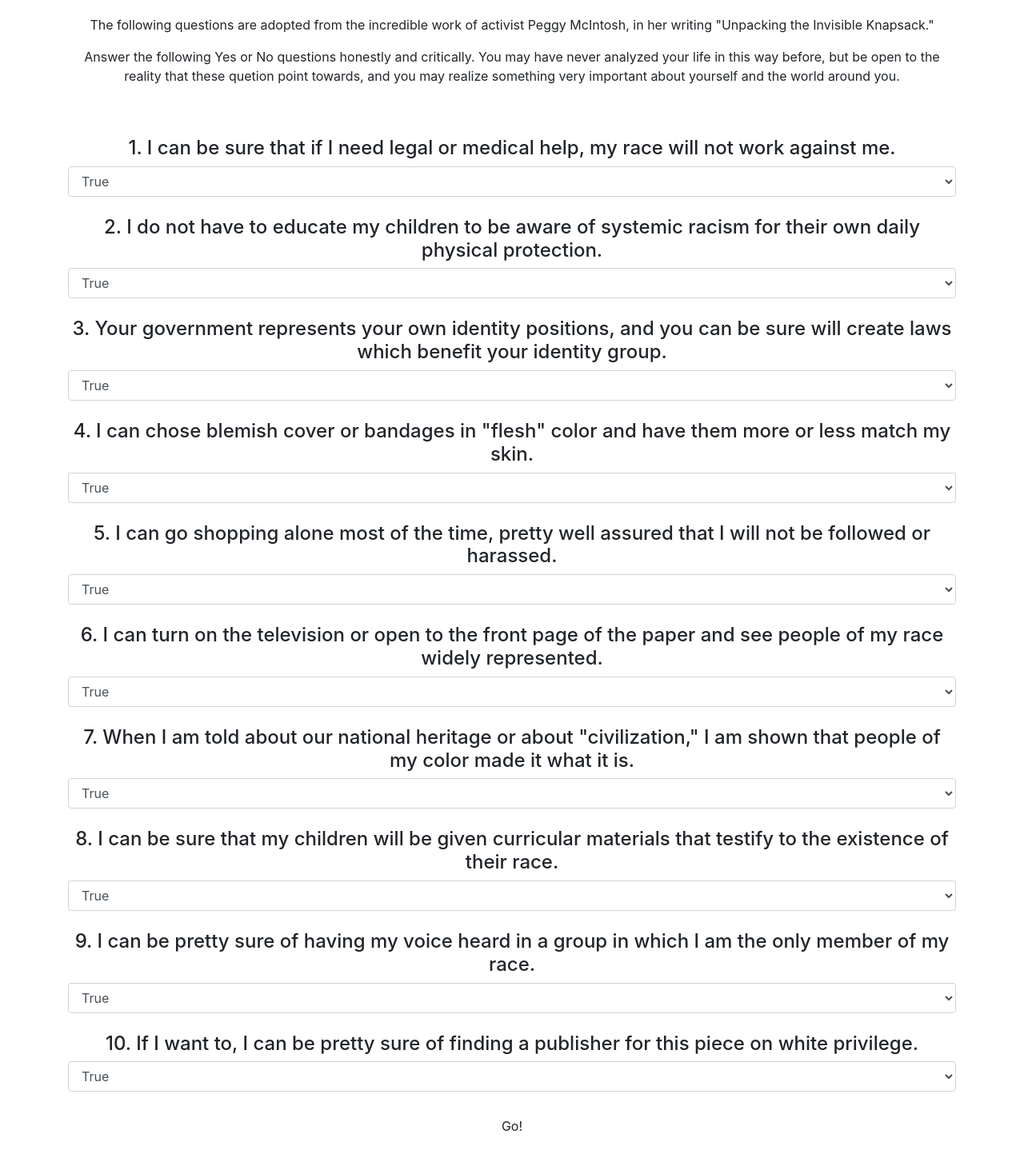
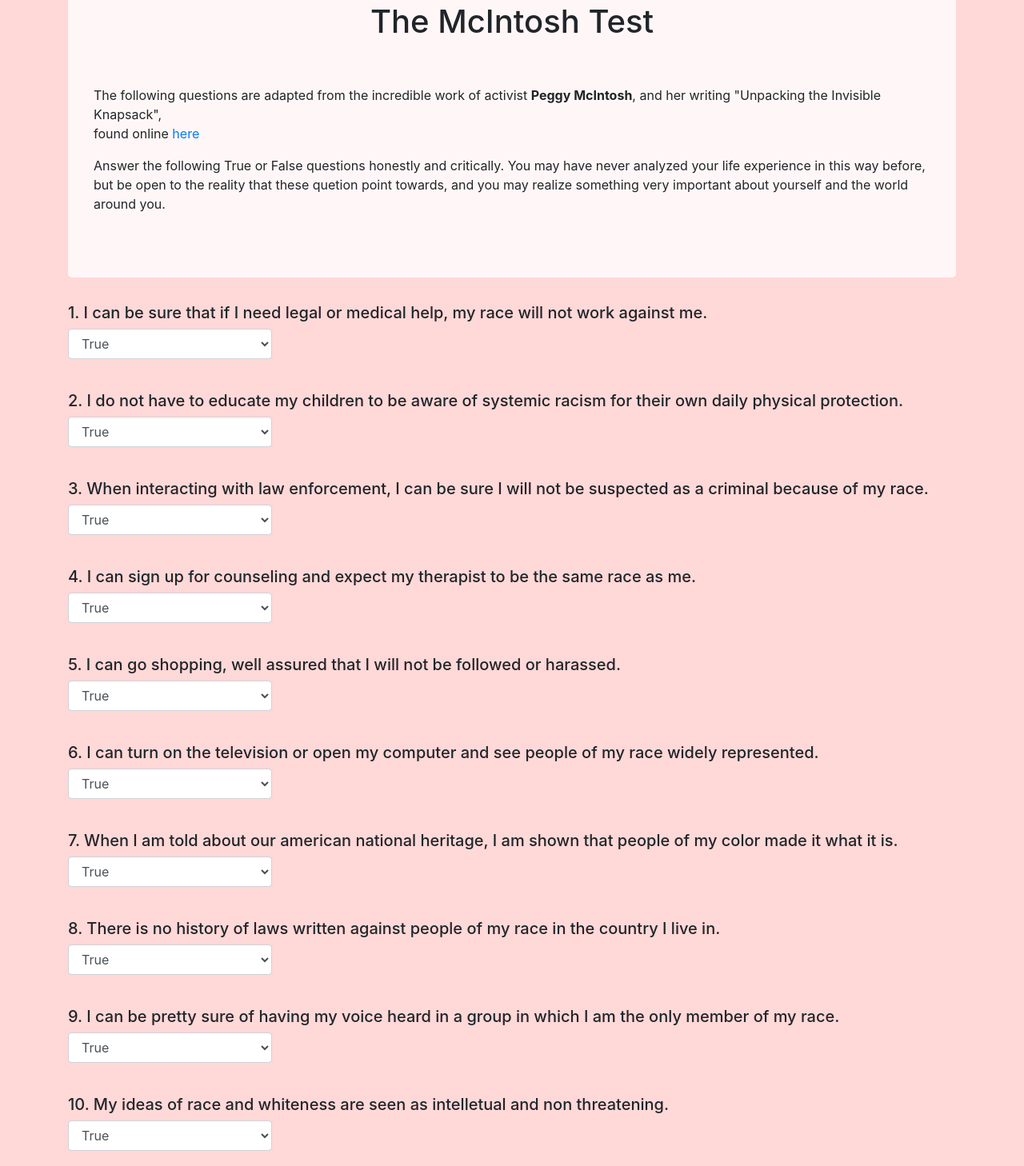
Before and after one commit to Ian-Alexander/McIntosh-Test, a plain HTML site: page index.html in a window 1280 px wide. Shown: the part 61-1519 px from the top of the page at 80% size. Before the commit the page ends 1488 px from the top, so only its background shows below. Drawn offline with nearby package versions, Linux system fonts and the light colour scheme.

Commit message:
add styles and colors

```diff
--- a/css/styles.css
+++ b/css/styles.css
@@ -1,4 +1,20 @@
 body {
+  background-color: #ffd8d8;
+}
+
+.jumbotron {
+  background-color: #fff7f7
+}
+
+btn {
+  align-items: center;
+}
+
+/* h5 {
+   color: white;
+} */
+
+h1{
   text-align: center;
 }
 
--- a/index.html
+++ b/index.html
@@ -5,83 +5,142 @@
     <link href="css/styles.css" rel="stylesheet" type="text/css">
     <script src="js/jquery-3.4.1.js"></script>
     <script src="js/scripts.js"></script>
-    <title>Privilege Check</title>
+    <title>Privilege Calculator</title>
   </head>
   <body>
     <div class="container">
-      <h1>Privilege Checker</h1><br>
-      <p>The following questions are adopted from the incredible work of activist Peggy McIntosh, in her writing "Unpacking the Invisible Knapsack."</p>
+      <div class="jumbotron">
+        <h1>The McIntosh Test</h1><br><br>
+        <p>The following questions are adapted from the incredible work of activist <strong>Peggy McIntosh</strong>, and her writing "Unpacking the Invisible Knapsack",<br>found online <a href="https://www.racialequitytools.org/resourcefiles/mcintosh.pdf">here</a></p>
 
-      <p>Answer the following Yes or No questions honestly and critically. You may have never analyzed your life in this way before, but be open to the reality that these quetion point towards, and you may realize something very important about yourself and the world around you.</p>
-      <br></br>
+        <p>Answer the following True or False questions honestly and critically. You may have never analyzed your life experience in this way before, but be open to the reality that these quetion point towards, and you may realize something very important about yourself and the world around you.</p>
+      </div><!--closes jumbotron-->
       <form id="privilege">
-        <h4>1. I can be sure that if I need legal or medical help, my race will not work against me.</h4>
+        <h5>1. I can be sure that if I need legal or medical help, my race will not work against me.</h5>
+        <div class="row">
+          <div class="col-sm-3">
+            <div class="form-group">
             <select class="form-control" id="question1">
               <option value="1">True</option>
               <option value="0">False</option>
             </select>
+          </div>
+        </div>
+      </div>
         <br>
-        <h4>2. I do not have to educate my children to be aware of systemic racism for their own daily physical
-          protection.</h4>
+        <h5>2. I do not have to educate my children to be aware of systemic racism for their own daily physical
+          protection.</h5>
+          <div class="row">
+            <div class="col-sm-3">
+              <div class="form-group">
               <select class="form-control" id="question2">
                 <option value="1">True</option>
                 <option value="0">False</option>
               </select>
+              </div>
+            </div>
+          </div>
             <br>
-      <h4>3. Your government represents your own identity positions, and you can be sure will create laws which benefit your identity group.</h4>
+      <h5>3. When interacting with law enforcement, I can be sure I will not be suspected as a criminal because of my race.</h5>
+      <div class="row">
+        <div class="col-sm-3">
+          <div class="form-group">
           <select class="form-control" id="question3">
             <option value="1">True</option>
             <option value="0">False</option>
           </select>
+          </div>
+        </div>
+      </div>
           <br>
-        <h4>4. I can chose blemish cover or bandages in "flesh" color and have them more or less match my skin.</h4>
+        <h5>4. I can sign up for counseling and expect my therapist to be the same race as me.</h5>
+        <div class="row">
+          <div class="col-sm-3">
+            <div class="form-group">
             <select class="form-control" id="question4">
               <option value="1">True</option>
               <option value="0">False</option>
             </select>
+            </div>
+          </div>
+        </div>
         <br>
-          <h4>5. I can go shopping alone most of the time, pretty well assured that I will not be followed or harassed.</h4>
+          <h5>5. I can go shopping, well assured that I will not be followed or harassed.</h5>
+          <div class="row">
+            <div class="col-sm-3">
+              <div class="form-group">
               <select class="form-control" id="question5">
                 <option value="1">True</option>
                 <option value="0">False</option>
               </select>
+              </div>
+            </div>
+          </div>
           <br>
-            <h4>6. I can turn on the television or open to the front page of the paper and see people of my race widely
-              represented.</h4>
+            <h5>6. I can turn on the television or open my computer and see people of my race widely
+              represented.</h5>
+              <div class="row">
+                <div class="col-sm-3">
+                  <div class="form-group">
                   <select class="form-control" id="question6">
                     <option value="1">True</option>
                     <option value="0">False</option>
                   </select>
+                  </div>
+                </div>
+              </div>
               <br>
-            <h4>7. When I am told about our national heritage or about "civilization," I am shown that people of my
-              color made it what it is.</h4>
+            <h5>7. When I am told about our american national heritage, I am shown that people of my
+              color made it what it is.</h5>
+              <div class="row">
+                <div class="col-sm-3">
+                  <div class="form-group">
                   <select class="form-control" id="question7">
                     <option value="1">True</option>
                     <option value="0">False</option>
                   </select>
+                  </div>
+                </div>
+              </div>
               <br>
-            <h4>8. I can be sure that my children will be given curricular materials that testify to the existence of their
-              race.</h4>
+            <h5>8. There is no history of laws written against people of my race in the country I live in.</h5>
+              <div class="row">
+                <div class="col-sm-3">
+                  <div class="form-group">
                   <select class="form-control" id="question8">
                     <option value="1">True</option>
                     <option value="0">False</option>
                   </select>
+                  </div>
+                </div>
+              </div>
               <br>
-            <h4>9. I can be pretty sure of having my voice heard in a group in which I am the only member of my race.</h4>
+            <h5>9. I can be pretty sure of having my voice heard in a group in which I am the only member of my race.</h5>
+            <div class="row">
+              <div class="col-sm-3">
+                <div class="form-group">
                 <select class="form-control" id="question9">
                   <option value="1">True</option>
                   <option value="0">False</option>
                 </select>
+                </div>
+              </div>
+            </div>
             <br>
-            <h4>10. If I want to, I can be pretty sure of finding a publisher for this piece on white privilege.</h4>
-
+            <h5>10. My ideas of race and whiteness are seen as intelletual and non threatening.</h5>
+            <div class="row">
+              <div class="col-sm-3">
+                <div class="form-group">
                 <select class="form-control" id="question10">
                   <option value="1">True</option>
                   <option value="0">False</option>
                 </select>
+                </div>
+              </div>
+            </div>
             <br>
 
-            <button type="submit" class="btn">Go!</button>
+            <button type="submit" class="btn btn-warning btn-lg">Go!</button>
         </form>
 
       <div id="quote1">
```
Lines whose indentation alone changed are shown as unchanged.
